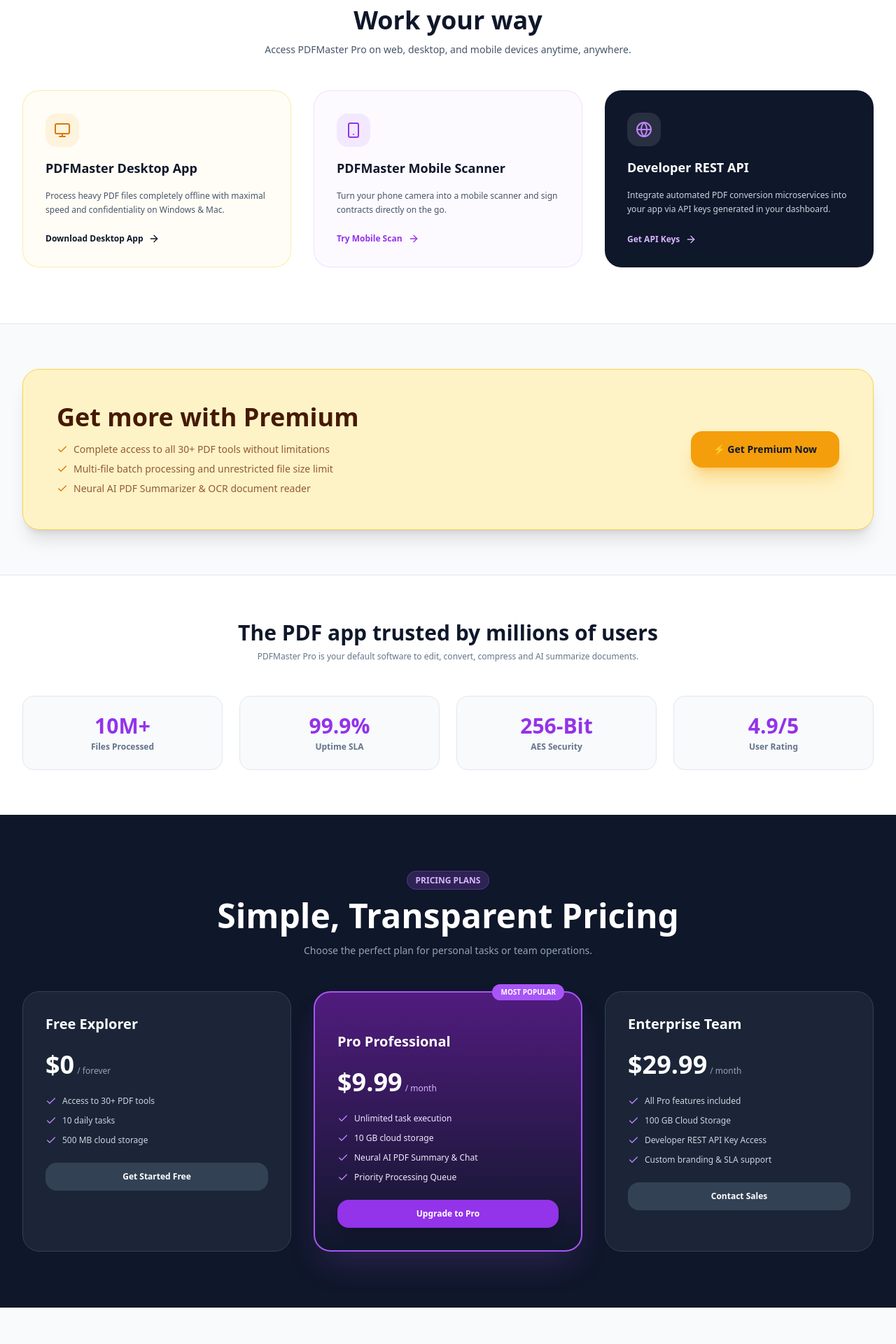
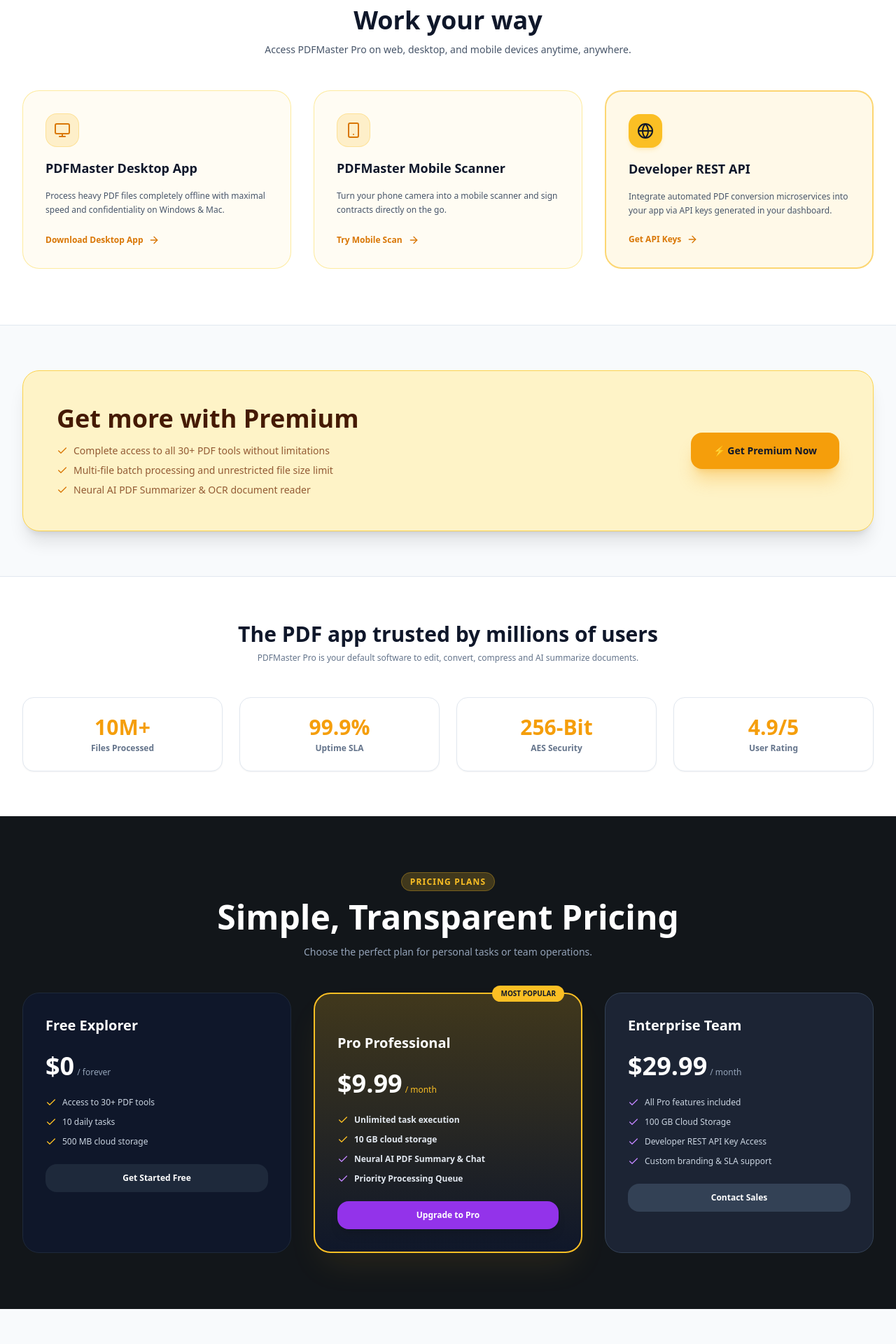
Before and after one commit to Vishwakarmasuraj333/PDFMaster-Pro, a Next.js app in the folder client/: page / in a window 1280 px wide. Shown: the part 2960-4880 px from the top of the page at 70% size. Built offline with nearby package versions, Linux system fonts and the light colour scheme.

Commit message:
fix: Developer REST API light mode card colors and unified Premium Yellow design system on home page

```diff
--- a/client/app/page.tsx
+++ b/client/app/page.tsx
@@ -137,49 +137,49 @@
           <div className="grid grid-cols-1 md:grid-cols-3 gap-8">
 
             {/* Work on Web / Desktop Card */}
-            <div className="p-8 rounded-3xl bg-amber-50/50 dark:bg-slate-800/60 border border-amber-200/70 dark:border-slate-700/80 space-y-6 flex flex-col justify-between group hover:shadow-xl transition-all">
+            <div className="p-8 rounded-3xl bg-amber-50/60 dark:bg-[#161B22] border border-amber-200/80 dark:border-slate-800 space-y-6 flex flex-col justify-between group hover:shadow-xl transition-all">
               <div className="space-y-4">
-                <div className="w-12 h-12 rounded-2xl bg-amber-500/10 text-amber-600 dark:text-amber-400 flex items-center justify-center">
+                <div className="w-12 h-12 rounded-2xl bg-amber-400/20 text-amber-600 dark:text-amber-400 flex items-center justify-center border border-amber-400/30">
                   <Monitor className="w-6 h-6" />
                 </div>
-                <h3 className="text-lg font-bold text-slate-900 dark:text-white">PDFMaster Desktop App</h3>
+                <h3 className="text-lg font-black text-slate-900 dark:text-white">PDFMaster Desktop App</h3>
                 <p className="text-xs text-slate-600 dark:text-slate-400 leading-relaxed">
                   Process heavy PDF files completely offline with maximal speed and confidentiality on Windows & Mac.
                 </p>
               </div>
-              <Link href="/tools" className="inline-flex items-center gap-2 text-xs font-bold text-slate-900 dark:text-amber-400 group-hover:translate-x-1 transition-transform">
+              <Link href="/tools" className="inline-flex items-center gap-2 text-xs font-extrabold text-amber-600 dark:text-amber-400 group-hover:translate-x-1 transition-transform">
                 Download Desktop App <ArrowRight className="w-4 h-4" />
               </Link>
             </div>
 
             {/* Mobile App Card */}
-            <div className="p-8 rounded-3xl bg-purple-50/50 dark:bg-slate-800/60 border border-purple-200/70 dark:border-slate-700/80 space-y-6 flex flex-col justify-between group hover:shadow-xl transition-all">
+            <div className="p-8 rounded-3xl bg-amber-50/60 dark:bg-[#161B22] border border-amber-200/80 dark:border-slate-800 space-y-6 flex flex-col justify-between group hover:shadow-xl transition-all">
               <div className="space-y-4">
-                <div className="w-12 h-12 rounded-2xl bg-purple-500/10 text-purple-600 dark:text-purple-400 flex items-center justify-center">
+                <div className="w-12 h-12 rounded-2xl bg-amber-400/20 text-amber-600 dark:text-amber-400 flex items-center justify-center border border-amber-400/30">
                   <Smartphone className="w-6 h-6" />
                 </div>
-                <h3 className="text-lg font-bold text-slate-900 dark:text-white">PDFMaster Mobile Scanner</h3>
+                <h3 className="text-lg font-black text-slate-900 dark:text-white">PDFMaster Mobile Scanner</h3>
                 <p className="text-xs text-slate-600 dark:text-slate-400 leading-relaxed">
                   Turn your phone camera into a mobile scanner and sign contracts directly on the go.
                 </p>
               </div>
-              <Link href="/tools/scan-pdf" className="inline-flex items-center gap-2 text-xs font-bold text-purple-600 dark:text-purple-400 group-hover:translate-x-1 transition-transform">
+              <Link href="/tools/scan-pdf" className="inline-flex items-center gap-2 text-xs font-extrabold text-amber-600 dark:text-amber-400 group-hover:translate-x-1 transition-transform">
                 Try Mobile Scan <ArrowRight className="w-4 h-4" />
               </Link>
             </div>
 
             {/* Web & Rest API */}
-            <div className="p-8 rounded-3xl bg-slate-900 dark:bg-slate-800 text-white space-y-6 flex flex-col justify-between group hover:shadow-xl transition-all">
+            <div className="p-8 rounded-3xl bg-amber-400/10 dark:bg-[#161B22] border-2 border-amber-400/60 dark:border-amber-400/40 space-y-6 flex flex-col justify-between group hover:shadow-xl transition-all shadow-amber-400/10">
               <div className="space-y-4">
-                <div className="w-12 h-12 rounded-2xl bg-white/10 text-purple-400 flex items-center justify-center">
+                <div className="w-12 h-12 rounded-2xl bg-amber-400 text-slate-900 flex items-center justify-center shadow-md shadow-amber-400/20">
                   <Globe className="w-6 h-6" />
                 </div>
-                <h3 className="text-lg font-bold text-white">Developer REST API</h3>
-                <p className="text-xs text-slate-300 leading-relaxed">
+                <h3 className="text-lg font-black text-slate-900 dark:text-white">Developer REST API</h3>
+                <p className="text-xs text-slate-600 dark:text-slate-300 leading-relaxed">
                   Integrate automated PDF conversion microservices into your app via API keys generated in your dashboard.
                 </p>
               </div>
-              <Link href="/dashboard/api-keys" className="inline-flex items-center gap-2 text-xs font-bold text-purple-300 group-hover:translate-x-1 transition-transform">
+              <Link href="/dashboard/api-keys" className="inline-flex items-center gap-2 text-xs font-black text-amber-600 dark:text-amber-400 group-hover:translate-x-1 transition-transform">
                 Get API Keys <ArrowRight className="w-4 h-4" />
               </Link>
             </div>
@@ -234,23 +234,23 @@
           </div>
 
           <div className="grid grid-cols-2 md:grid-cols-4 gap-6 pt-4">
-            <div className="p-6 rounded-2xl bg-slate-50 dark:bg-slate-800/50 border border-slate-200 dark:border-slate-700">
-              <span className="text-3xl font-black text-purple-600 dark:text-purple-400">10M+</span>
+            <div className="p-6 rounded-2xl bg-white dark:bg-[#161B22] border border-slate-200 dark:border-slate-800 shadow-sm">
+              <span className="text-3xl font-black text-amber-500">10M+</span>
               <p className="text-xs font-semibold text-slate-500 mt-1">Files Processed</p>
             </div>
 
-            <div className="p-6 rounded-2xl bg-slate-50 dark:bg-slate-800/50 border border-slate-200 dark:border-slate-700">
-              <span className="text-3xl font-black text-purple-600 dark:text-purple-400">99.9%</span>
+            <div className="p-6 rounded-2xl bg-white dark:bg-[#161B22] border border-slate-200 dark:border-slate-800 shadow-sm">
+              <span className="text-3xl font-black text-amber-500">99.9%</span>
               <p className="text-xs font-semibold text-slate-500 mt-1">Uptime SLA</p>
             </div>
 
-            <div className="p-6 rounded-2xl bg-slate-50 dark:bg-slate-800/50 border border-slate-200 dark:border-slate-700">
-              <span className="text-3xl font-black text-purple-600 dark:text-purple-400">256-Bit</span>
+            <div className="p-6 rounded-2xl bg-white dark:bg-[#161B22] border border-slate-200 dark:border-slate-800 shadow-sm">
+              <span className="text-3xl font-black text-amber-500">256-Bit</span>
               <p className="text-xs font-semibold text-slate-500 mt-1">AES Security</p>
             </div>
 
-            <div className="p-6 rounded-2xl bg-slate-50 dark:bg-slate-800/50 border border-slate-200 dark:border-slate-700">
-              <span className="text-3xl font-black text-purple-600 dark:text-purple-400">4.9/5</span>
+            <div className="p-6 rounded-2xl bg-white dark:bg-[#161B22] border border-slate-200 dark:border-slate-800 shadow-sm">
+              <span className="text-3xl font-black text-amber-500">4.9/5</span>
               <p className="text-xs font-semibold text-slate-500 mt-1">User Rating</p>
             </div>
           </div>
@@ -258,10 +258,10 @@
       </section>
 
       {/* Pricing Section */}
-      <section className="py-20 bg-slate-900 text-white">
+      <section className="py-20 bg-[#12161A] text-white">
         <div className="max-w-7xl mx-auto px-4 sm:px-6 lg:px-8 space-y-12">
           <div className="text-center max-w-2xl mx-auto space-y-4">
-            <span className="text-xs font-bold px-3 py-1 rounded-full bg-purple-500/20 text-purple-300 border border-purple-500/30">
+            <span className="text-xs font-bold px-3 py-1 rounded-full bg-amber-400/20 text-amber-400 border border-amber-400/30 uppercase tracking-widest">
               PRICING PLANS
             </span>
             <h2 className="text-3xl sm:text-5xl font-black">Simple, Transparent Pricing</h2>
@@ -271,33 +271,33 @@
           <div className="grid grid-cols-1 md:grid-cols-3 gap-8">
 
             {/* Free */}
-            <div className="p-8 rounded-3xl bg-slate-800/80 border border-slate-700 space-y-6">
+            <div className="p-8 rounded-3xl bg-slate-900 border border-slate-800 space-y-6">
               <h3 className="text-xl font-bold text-white">Free Explorer</h3>
               <div className="flex items-baseline gap-1">
                 <span className="text-4xl font-black">$0</span>
                 <span className="text-xs text-slate-400">/ forever</span>
               </div>
               <ul className="space-y-3 text-xs text-slate-300">
-                <li className="flex items-center gap-2"><Check className="w-4 h-4 text-purple-400" /> Access to 30+ PDF tools</li>
-                <li className="flex items-center gap-2"><Check className="w-4 h-4 text-purple-400" /> 10 daily tasks</li>
-                <li className="flex items-center gap-2"><Check className="w-4 h-4 text-purple-400" /> 500 MB cloud storage</li>
+                <li className="flex items-center gap-2"><Check className="w-4 h-4 text-amber-400" /> Access to 30+ PDF tools</li>
+                <li className="flex items-center gap-2"><Check className="w-4 h-4 text-amber-400" /> 10 daily tasks</li>
+                <li className="flex items-center gap-2"><Check className="w-4 h-4 text-amber-400" /> 500 MB cloud storage</li>
               </ul>
-              <Link href="/auth/signup" className="block text-center w-full py-3 rounded-2xl bg-slate-700 hover:bg-slate-600 font-bold text-xs">
+              <Link href="/auth/signup" className="block text-center w-full py-3 rounded-2xl bg-slate-800 hover:bg-slate-700 font-bold text-xs">
                 Get Started Free
               </Link>
             </div>
 
             {/* Pro */}
-            <div className="p-8 rounded-3xl bg-gradient-to-b from-purple-900/90 to-slate-900 border-2 border-purple-500 space-y-6 relative shadow-2xl shadow-purple-500/20">
-              <span className="absolute -top-3 right-6 text-[10px] font-extrabold px-3 py-1 rounded-full bg-purple-500 text-white">MOST POPULAR</span>
+            <div className="p-8 rounded-3xl bg-gradient-to-b from-amber-400/20 to-slate-900 border-2 border-amber-400 space-y-6 relative shadow-2xl shadow-amber-400/10">
+              <span className="absolute -top-3 right-6 text-[10px] font-black px-3 py-1 rounded-full bg-amber-400 text-slate-900 uppercase">MOST POPULAR</span>
               <h3 className="text-xl font-bold text-white">Pro Professional</h3>
               <div className="flex items-baseline gap-1">
                 <span className="text-4xl font-black">$9.99</span>
-                <span className="text-xs text-purple-300">/ month</span>
+                <span className="text-xs text-amber-400">/ month</span>
               </div>
-              <ul className="space-y-3 text-xs text-purple-100">
-                <li className="flex items-center gap-2"><Check className="w-4 h-4 text-purple-400" /> Unlimited task execution</li>
-                <li className="flex items-center gap-2"><Check className="w-4 h-4 text-purple-400" /> 10 GB cloud storage</li>
+              <ul className="space-y-3 text-xs text-slate-200 font-semibold">
+                <li className="flex items-center gap-2"><Check className="w-4 h-4 text-amber-400" /> Unlimited task execution</li>
+                <li className="flex items-center gap-2"><Check className="w-4 h-4 text-amber-400" /> 10 GB cloud storage</li>
                 <li className="flex items-center gap-2"><Check className="w-4 h-4 text-purple-400" /> Neural AI PDF Summary & Chat</li>
                 <li className="flex items-center gap-2"><Check className="w-4 h-4 text-purple-400" /> Priority Processing Queue</li>
               </ul>
```
